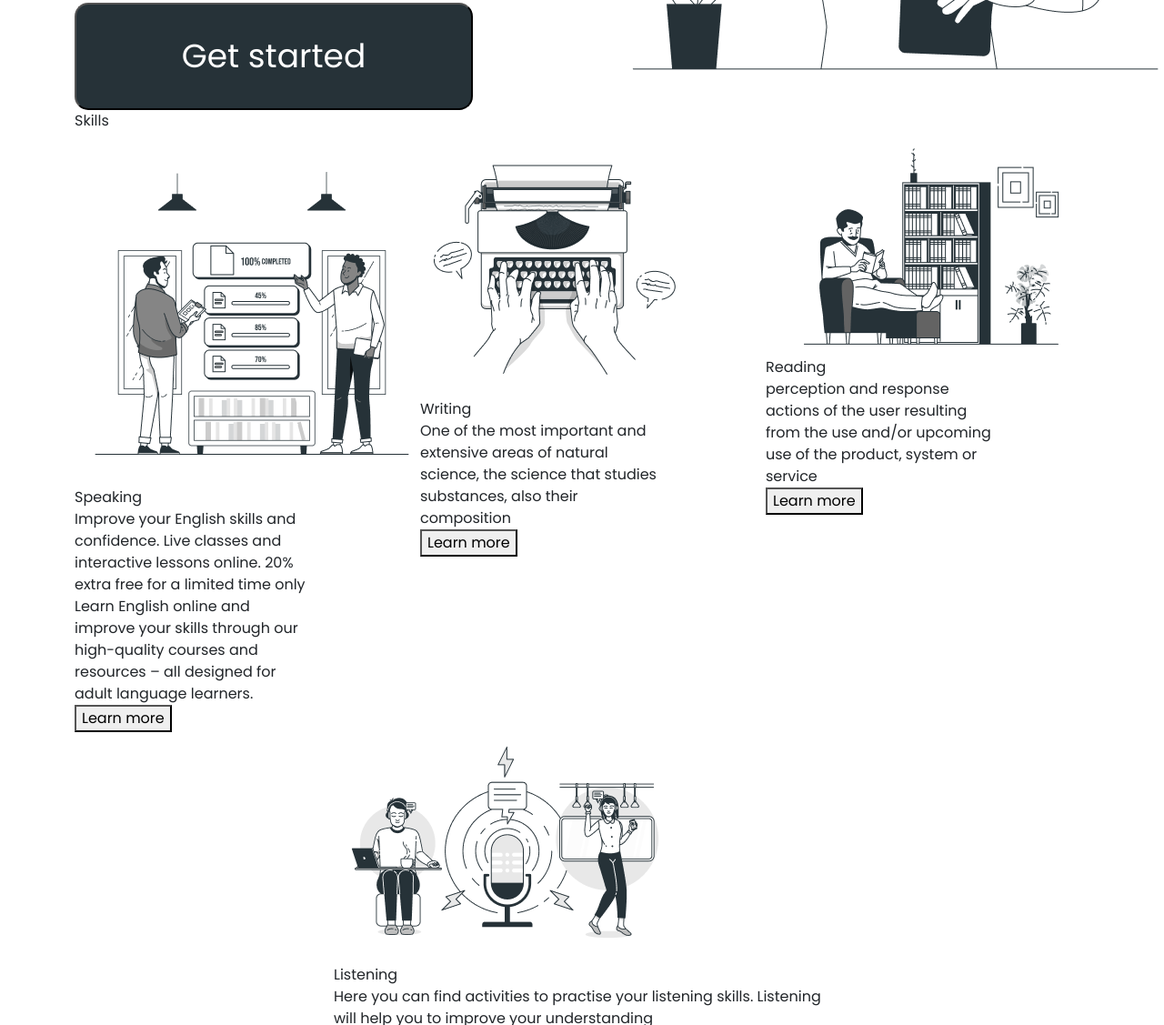
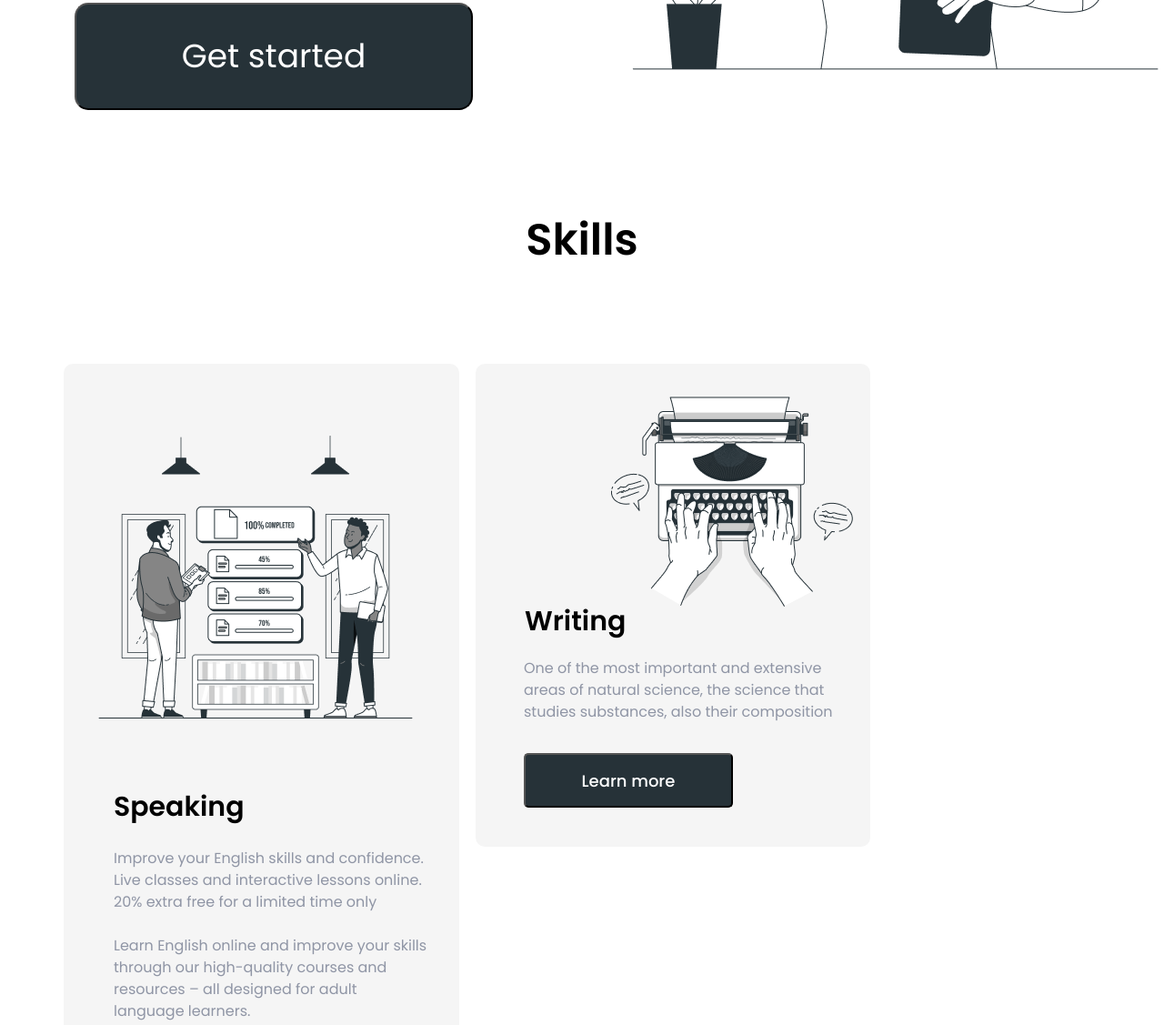
Before and after one commit to Fin2413/Britlex, a plain HTML site: page Index.html in a window 1280 px wide. Shown: the part 799-1926 px from the top of the page at 91% size. Drawn offline with nearby package versions, Linux system fonts and the light colour scheme.

Commit message:
Add files via upload

```diff
--- a/Index.html
+++ b/Index.html
@@ -62,21 +62,21 @@
         <div class="container">
             <div class="skills_title">Skills</div>
             <div class="row">
-                <div class="skills_card col-md-3">
+                <div class="skills_card_1 col-md-2">
                     <img src="img/speaking.png" alt="speaking image" class="skills_card_img">
                     <div class="skills_card_title">
                         Speaking
                     </div>
                     <!-- /.skills_card_title -->
                     <div class="skills_card_subtitle">
-                        Improve your English skills and confidence. Live classes and interactive lessons online. 20% extra free for a limited time only Learn English online and improve your skills through our high-quality courses and resources – all designed for adult language
-                        learners.
+                        Improve your English skills and confidence. Live classes and interactive lessons online. 20% extra free for a limited time only <br> <br> Learn English online and improve your skills through our high-quality courses and resources
+                        – all designed for adult language learners.
                     </div>
                     <!-- /.skills_card_subtitle -->
                     <button class="skills_card_btn">Learn more</button>
                 </div>
                 <!-- /.skills_card -->
-                <div class="skills_card col-md-3 offset-1">
+                <div class="skills_card_2 col-md-2">
                     <img src="img/writing.png" alt="writing image" class="skills_card_img">
                     <div class="skills_card_title">
                         Writing
@@ -84,12 +84,13 @@
                     <!-- /.skills_card_title -->
                     <div class="skills_card_subtitle">
                         One of the most important and extensive areas of natural science, the science that studies substances, also their composition
+                        <button class="skills_card_btn">Learn more</button>
                     </div>
                     <!-- /.skills_card_subtitle -->
-                    <button class="skills_card_btn">Learn more</button>
+
                 </div>
                 <!-- /.skills_card -->
-                <div class="skills_card col-md-3 offset-1">
+                <div class="skills_card_3 col-md-2">
                     <img src="img/reading.png" alt="reading image" class="skills_card_img">
                     <div class="skills_card_title">
                         Reading
@@ -102,7 +103,7 @@
                     <button class="skills_card_btn">Learn more</button>
                 </div>
                 <!-- /.skills_card -->
-                <div class="skills_card col-md-6 offset-3">
+                <div class="skills_card_4 col-md-6">
                     <img src="img/listening.png" alt="listening image" class="skills_card_img">
                     <div class="skills_card_title">
                         Listening
--- a/sass/Style.sass
+++ b/sass/Style.sass
@@ -2,10 +2,12 @@
     font-family: Poppins, sans-serif
 
 $color-text: #263238
-$color_btn: #263238
-$color_text_btn: #FFFFFF
-$color_title: #000000
-$color_subtitle: #8F95A5
+$color-btn: #263238
+$color-text-btn: #FFFFFF
+$color-title: #000000
+$color-subtitle: #8F95A5
+$color-card: #F5F5F5
+$color-text-card: #8F95A5
 
 .header
     .menu
@@ -32,8 +34,8 @@ $color_subtitle: #8F95A5
                 border-radius: 5px
                 background: #ffffff
                 &:hover
-                    background: $color_btn
-                    color: $color_text_btn
+                    background: $color-btn
+                    color: $color-text-btn
     .promo
         margin-top: 101px
         &_title_info
@@ -46,7 +48,7 @@ $color_subtitle: #8F95A5
                 font-weight: 600
                 font-size: 60px
                 line-height: 80px
-                color: $color_title
+                color: $color-title
             .promo_icon
                 margin-left: 40px
                 width: 86px
@@ -66,14 +68,14 @@ $color_subtitle: #8F95A5
             font-weight: normal
             font-size: 24px
             line-height: 36px
-            color: $color_subtitle
+            color: $color-subtitle
         &_btn
             margin-top: 61px
             border-radius: 15px
             width: 438px
             height: 118px
-            background: $color_btn
-            color: $color_text_btn
+            background: $color-btn
+            color: $color-text-btn
             font-style: normal
             font-weight: normal
             font-size: 36px
@@ -84,3 +86,125 @@ $color_subtitle: #8F95A5
 
 .skills
     &_title
+        margin: 103px 0 96px 0
+        text-align: center
+        font-style: normal
+        font-weight: 600
+        font-size: 48px
+        line-height: 80px
+        color: $color-title
+    &_card_1
+        width: 435px
+        height: 894px
+        background: $color-card
+        border-radius: 10px
+        .skills_card_img
+            margin: 35px 22px 22px 4px
+        .skills_card_title
+            margin-left: 43px
+            font-style: normal
+            font-weight: 600
+            font-size: 30px
+            line-height: 80px
+            color: $color-title
+        .skills_card_subtitle
+            width: 347px
+            height: 192px
+            margin: 5px 45px 36px 43px
+            font-style: normal
+            font-weight: normal
+            font-size: 16px
+            line-height: 24px
+            color: $color-text-card
+        .skills_card_btn
+            margin-left: 43px
+            width: 230px
+            height: 60px
+            background: $color-btn
+            border-radius: 5px
+            color: $color-text-btn
+            font-style: normal
+            font-weight: 500
+            font-size: 18px
+            line-height: 27px
+            &:hover
+                background: #fff
+                color: $color-title
+    &_card_2
+        margin-left: 18px
+        width: 434px
+        height: 531px
+        background: $color-card
+        border-radius: 10px
+        .skills_card_img
+            margin-left: 122px
+            width: 293px
+            height: 293px
+        .skills_card_title
+            margin-top: -50px
+            margin-left: 42px
+            font-style: normal
+            font-weight: 600
+            font-size: 30px
+            line-height: 80px
+            color: $color-title
+        .skills_card_subtitle
+            width: 347px
+            height: 192px
+            margin: 0 19px 33px 41px
+            font-style: normal
+            font-weight: normal
+            font-size: 16px
+            line-height: 24px
+            color: $color-text-card
+        .skills_card_btn
+            margin-top: 33px
+            width: 230px
+            height: 60px
+            background: $color-btn
+            border-radius: 5px
+            color: $color-text-btn
+            font-style: normal
+            font-weight: 500
+            font-size: 18px
+            line-height: 27px
+            &:hover
+                background: #fff
+                color: $color-title
+    &_card_3
+        width: 435px
+        height: 532px
+        background: $color-card
+        border-radius: 10px
+        .skills_card_img
+        .skills_card_title
+            margin-top: -50px
+            margin-left: 42px
+            font-style: normal
+            font-weight: 600
+            font-size: 30px
+            line-height: 80px
+            color: $color-title
+        .skills_card_subtitle
+            width: 347px
+            height: 192px
+            margin: 0 19px 33px 41px
+            font-style: normal
+            font-weight: normal
+            font-size: 16px
+            line-height: 24px
+            color: $color-text-card
+        .skills_card_btn
+            margin-top: 33px
+            width: 230px
+            height: 60px
+            background: $color-btn
+            border-radius: 5px
+            color: $color-text-btn
+            font-style: normal
+            font-weight: 500
+            font-size: 18px
+            line-height: 27px
+            &:hover
+                background: #fff
+                color: $color-title
```
Also changed, not shown: css/style.min.css, 1 other file.
